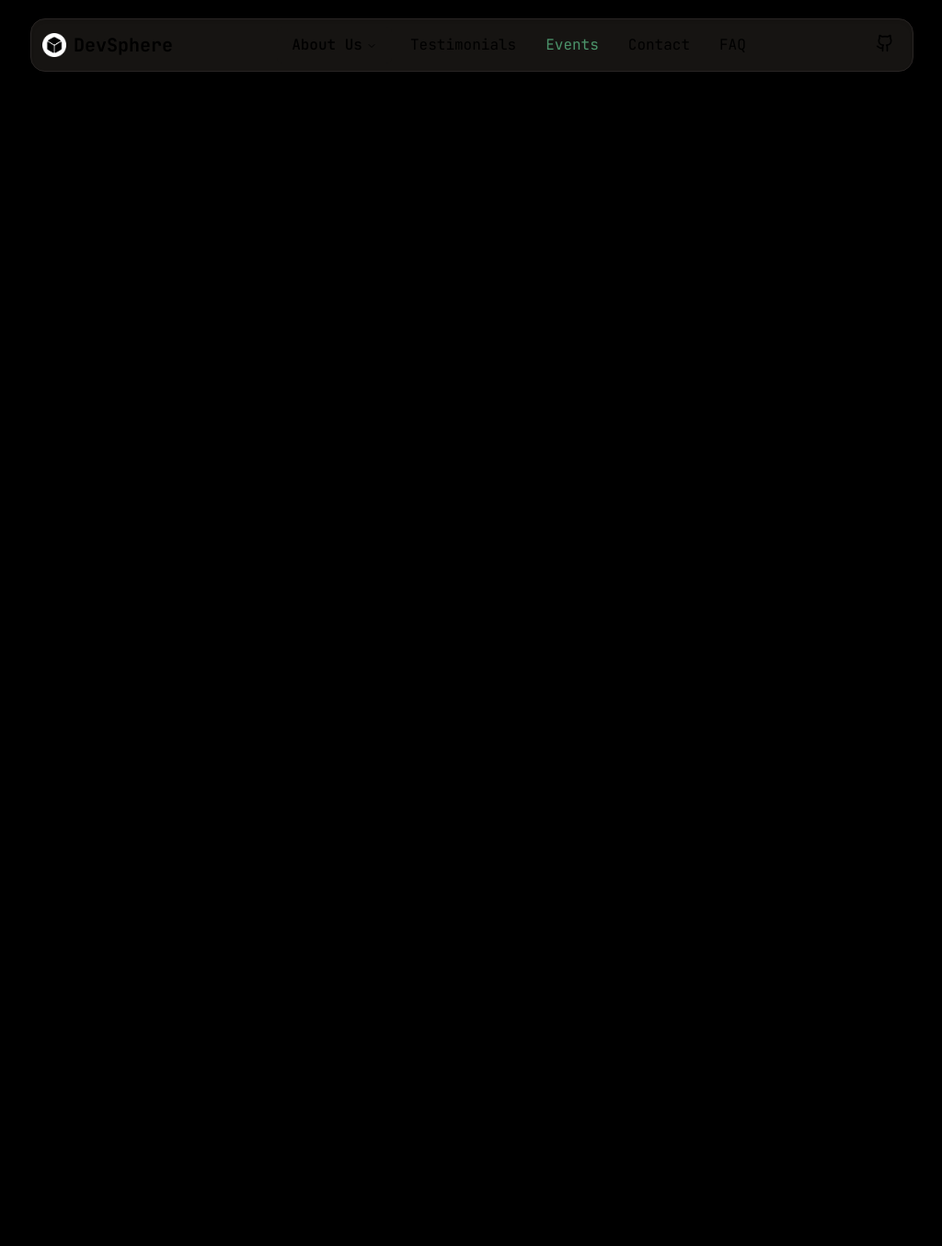
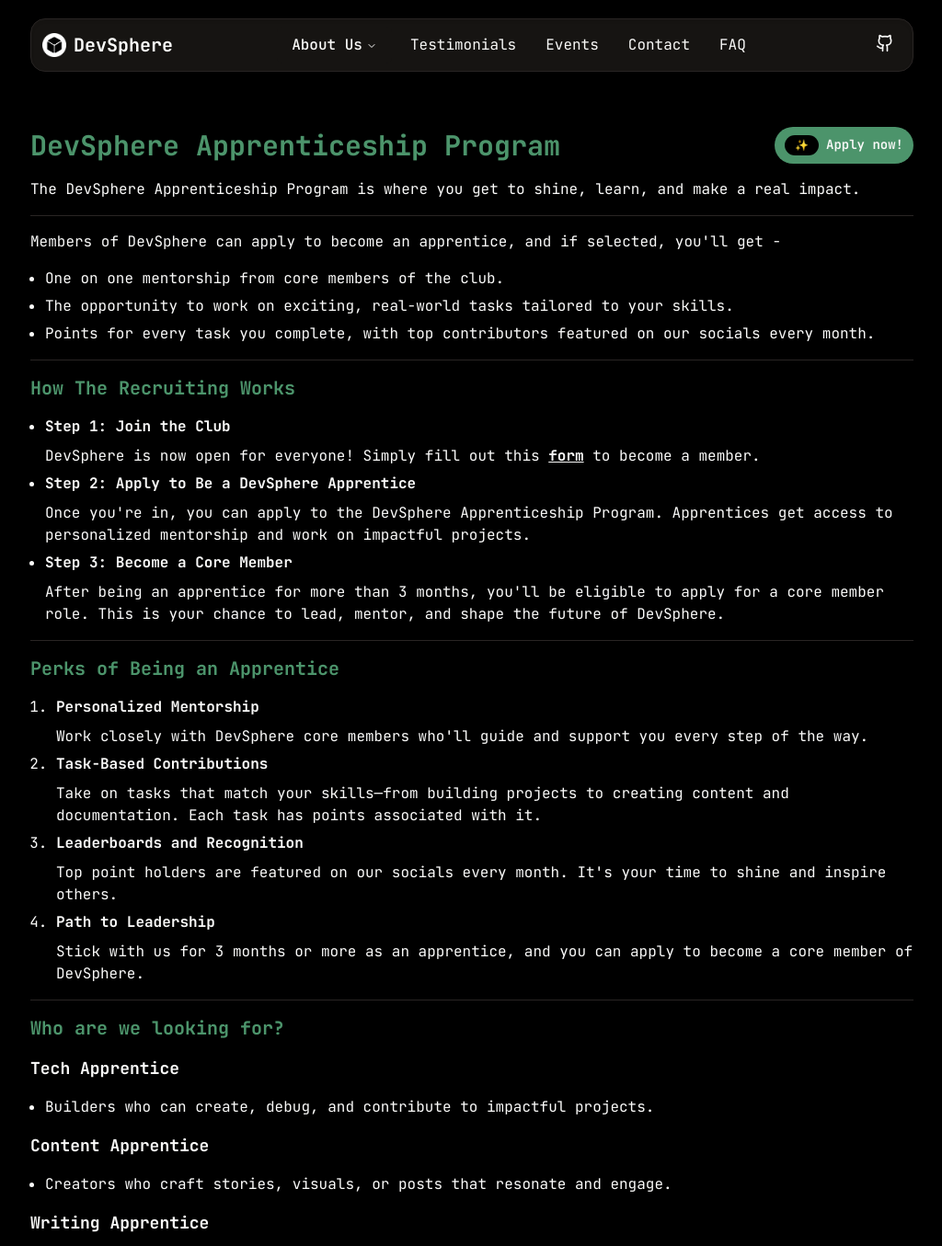
Before and after one commit to SharadhNaidu/devsphere-project-section, a Next.js app: page /DAProgram in a window 1280 px wide. Before the commit this address had no page. Shown: the top 1355 px of the page at 92% size, without its empty margins (127-1151 px from the left). Before the commit the page ends 858 px from the top, so only its background shows below. Built offline with nearby package versions, Linux system fonts and the light colour scheme.

Commit message:
linked the new form at the required locations (#29)

```diff
--- /dev/null
+++ b/app/DAProgram/page.tsx
@@ -0,0 +1,189 @@
+import { Separator } from "@/components/ui/separator";
+import { Badge } from "@/components/ui/badge";
+export default function DAProgramPage() {
+  return (
+    <div className="grid w-[90%] md:w-[70%] lg:w-[75%] lg:max-w-screen-xl gap-4 mx-auto py-20 md:py-20">
+      <h1 className="text-3xl text-primary font-bold flex items-center justify-between flex-wrap">
+        DevSphere Apprenticeship Program
+        <a href="https://forms.gle/u2JFnjvTk5BX2Ve3A" target="_blank">
+          <Badge className="text-sm flex py-2 md:mt-0 mt-2 items-start">
+            <span className="mr-2">
+              <Badge className="bg-black">✨</Badge>
+            </span>
+            <span className="hover:underline">Apply now!</span>
+          </Badge>
+        </a>
+      </h1>
+      <p>
+        The DevSphere Apprenticeship Program is where you get to shine, learn,
+        and make a real impact.
+      </p>
+      <Separator />
+      <p>
+        Members of DevSphere can apply to become an apprentice, and if selected,
+        you'll get -
+      </p>
+      <div className="ml-4">
+        <ul className="list-disc space-y-1.5">
+          <li>One on one mentorship from core members of the club.</li>
+          <li>
+            The opportunity to work on exciting, real-world tasks tailored to
+            your skills.
+          </li>
+          <li>
+            Points for every task you complete, with top contributors featured
+            on our socials every month.
+          </li>
+        </ul>
+      </div>
+      <Separator />
+      <h2 className="text-xl text-primary font-bold">
+        How The Recruiting Works
+      </h2>
+      <div className="ml-4">
+        <ul className="list-disc space-y-1.5">
+          <li>
+            <p className="font-bold pb-2">Step 1: Join the Club </p>DevSphere is
+            now open for everyone! Simply fill out this{" "}
+            <a
+              href="https://forms.gle/ZaXY3jk2NP1zeSK66"
+              className="font-bold underline"
+            >
+              form
+            </a>{" "}
+            to become a member.
+          </li>
+          <li>
+            <p className="font-bold pb-2">
+              Step 2: Apply to Be a DevSphere Apprentice
+            </p>
+            Once you're in, you can apply to the DevSphere Apprenticeship
+            Program. Apprentices get access to personalized mentorship and work
+            on impactful projects.
+          </li>
+          <li>
+            <p className="font-bold pb-2">Step 3: Become a Core Member</p>
+            After being an apprentice for more than 3 months, you'll be eligible
+            to apply for a core member role. This is your chance to lead,
+            mentor, and shape the future of DevSphere.
+          </li>
+        </ul>
+      </div>
+      <Separator />
+      <h2 className="text-xl text-primary font-bold">
+        Perks of Being an Apprentice
+      </h2>
+      <div className="ml-7">
+        <ol className="list-decimal space-y-1.5">
+          <li>
+            <p className="font-bold pb-2">Personalized Mentorship</p>Work
+            closely with DevSphere core members who'll guide and support you
+            every step of the way.
+          </li>
+          <li>
+            <p className="font-bold pb-2">Task-Based Contributions</p>Take on
+            tasks that match your skills—from building projects to creating
+            content and documentation. Each task has points associated with it.
+          </li>
+          <li>
+            <p className="font-bold pb-2">Leaderboards and Recognition</p>Top
+            point holders are featured on our socials every month. It's your
+            time to shine and inspire others.
+          </li>
+          <li>
+            <p className="font-bold pb-2">Path to Leadership</p>Stick with us
+            for 3 months or more as an apprentice, and you can apply to become a
+            core member of DevSphere.
+          </li>
+        </ol>
+      </div>
+      <Separator />
+      <h2 className="text-xl text-primary font-bold">
+        Who are we looking for?
+      </h2>
+      <h3 className="text-lg font-bold">Tech Apprentice</h3>
+      <div className="ml-4">
+        <ul className="list-disc space-y-1.5">
+          <li>
+            Builders who can create, debug, and contribute to impactful
+            projects.
+          </li>
+        </ul>
+      </div>
+      <h3 className="text-lg font-bold">Content Apprentice</h3>
+      <div className="ml-4">
+        <ul className="list-disc space-y-1.5">
+          <li>
+            Creators who craft stories, visuals, or posts that resonate and
+            engage.
+          </li>
+        </ul>
+      </div>
+      <h3 className="text-lg font-bold">Writing Apprentice</h3>
+      <div className="ml-4">
+        <ul className="list-disc space-y-1.5">
+          <li>
+            People who write processes clear, concise, and accessible
+            documentation and blogs.
+          </li>
+        </ul>
+      </div>
+      <Separator />
+      <h2 className="text-xl text-primary font-bold">
+        Expectations from an Apprentice
+      </h2>
+      <div className="ml-7">
+        <ol className="list-decimal space-y-1.5">
+          <li>
+            <p className="font-bold pb-2">Show Up and Contribute</p>Be
+            consistent and complete tasks that make a difference.
+          </li>
+          <li>
+            <p className="font-bold pb-2">Collaborate and Learn</p>Work with
+            core members and other apprentice to bring out the best in each
+            other.
+          </li>
+          <li>
+            <p className="font-bold pb-2">Lead by Example</p>As an apprentice,
+            you're setting the standard for others in the club. Bring your
+            A-game.
+          </li>
+        </ol>
+      </div>
+      <Separator />
+      <h2 className="text-xl text-primary font-bold">
+        Why Join the DevSphere Apprenticeship Program?
+      </h2>
+      <p>
+        It's a platform for growth, creativity, and leadership. From
+        personalized mentorship to public recognition, the Apprentice Program is
+        where you build not just skills, but a reputation. It's your gateway to
+        becoming a core member and shaping the future of DevSphere.
+      </p>
+      <Separator />
+      <h2 className="text-xl text-primary font-bold">How to Apply?</h2>
+      <div className="ml-4">
+        <ul className="list-disc space-y-1.5">
+          <li>
+            Fill out our{" "}
+            <a
+              href="https://forms.gle/u2JFnjvTk5BX2Ve3A"
+              target="_blank"
+              className="font-bold underline"
+            >
+              Apprentice Recruitment Form.
+            </a>
+          </li>
+          <li>
+            Share your skills, past work, and what excites you about being an
+            apprentice.
+          </li>
+          <li>
+            If selected, get ready for one-on-one mentorship and tasks that make
+            an impact.
+          </li>
+        </ul>
+      </div>
+    </div>
+  );
+}
--- a/components/layout/navbar.tsx
+++ b/components/layout/navbar.tsx
@@ -186,7 +186,7 @@ export const Navbar = () => {
                             <NavigationMenuLink key={href} asChild>
                                 <Link
                                     href={href}
-                                    className={`text-base px-4 ${label === 'Events' ? 'text-primary' : ''}`}
+                                    className="text-base px-4"
                                 >
                                     {label}
                                 </Link>
--- a/components/layout/sections/team.tsx
+++ b/components/layout/sections/team.tsx
@@ -181,22 +181,6 @@ export const TeamSection = () => {
             ],
         },
         {
-            imageUrl: SamarthImage,
-            firstName: "Samarth",
-            lastName: "Swarup K",
-            positions: ["Community Manager"],
-            socialNetworks: [
-                {
-                    name: "Github",
-                    url: "https://github.com/SamarthSK2005",
-                },
-                {
-                    name: "Instagram",
-                    url: "https://www.instagram.com/mr.shmix",
-                },
-            ],
-        },
-        {
             imageUrl: SharuImage,
             firstName: "Sharu G",
             lastName: "Hampali",
```
